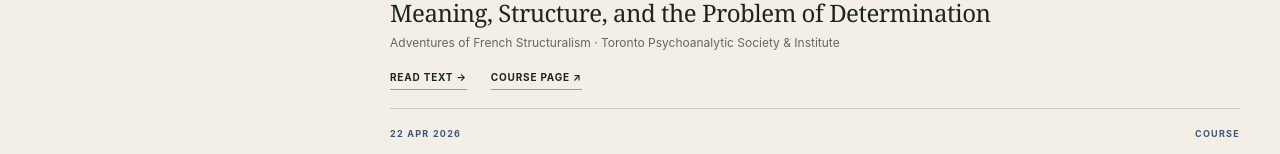
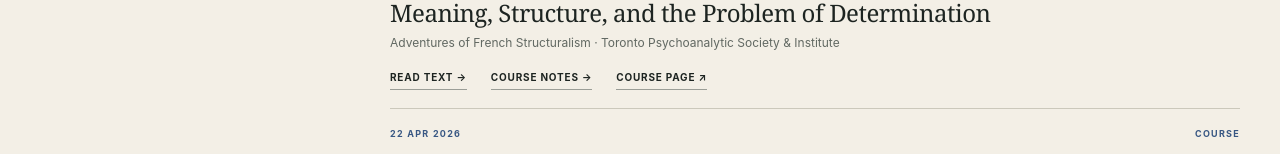
Before and after one commit to mohammad-naderi/mrnaderi.org, a Next.js app: page /teaching in a window 1280 px wide. Shown: the part 382-536 px from the top of the page. Built offline with nearby package versions, Linux system fonts and the light colour scheme.

Commit message:
Link Deleuze course notes from Teaching

```diff
--- a/app/teaching/page.tsx
+++ b/app/teaching/page.tsx
@@ -11,6 +11,7 @@ type Session = {
   subtitle?: string;
   series: string;
   readHref?: string;
+  notesHref?: string;
   courseHref?: string;
   eventHref?: string;
   watchOneHref?: string;
@@ -24,6 +25,7 @@ const sessions: Session[] = [
     title: "Meaning, Structure, and the Problem of Determination",
     series: "Adventures of French Structuralism · Toronto Psychoanalytic Society & Institute",
     readHref: "/teaching/meaning-structure-determination",
+    notesHref: "/teaching/reading-deleuze-structuralism",
     courseHref:
       "https://torontopsychoanalysis.com/extension-program/course-thirteen-adventures-in-french-structuralism/",
   },
@@ -113,6 +115,7 @@ export default function TeachingPage() {
             {sessions.map((session) => {
               const hasActions =
                 session.readHref ||
+                session.notesHref ||
                 session.courseHref ||
                 session.eventHref ||
                 session.watchOneHref ||
@@ -156,6 +159,11 @@ export default function TeachingPage() {
                           Read {session.type === "Seminar" ? "seminar" : session.type === "Talk" ? "talk" : "text"} →
                         </Link>
                       ) : null}
+                      {session.notesHref ? (
+                        <Link href={session.notesHref} style={actionStyle}>
+                          Course notes →
+                        </Link>
+                      ) : null}
                       {session.courseHref ? (
                         <a href={session.courseHref} style={actionStyle}>
                           Course page ↗
```
